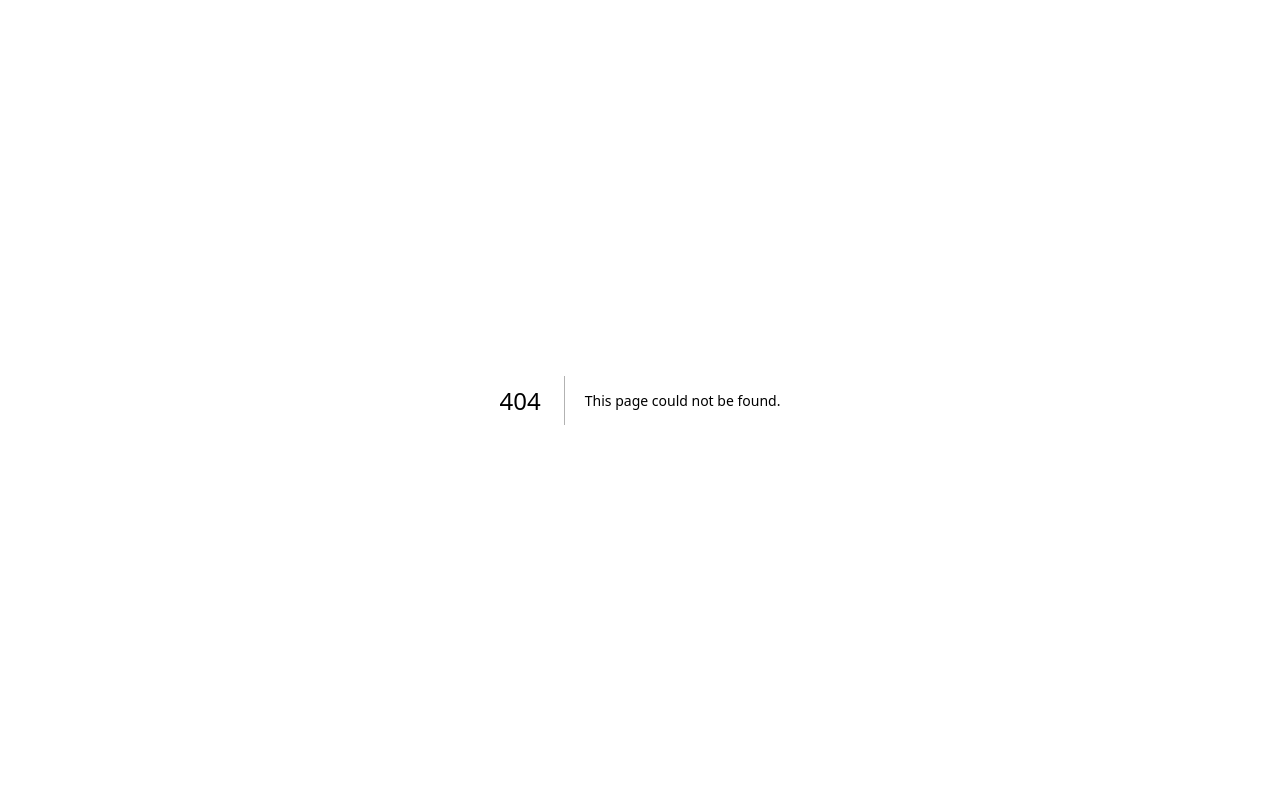
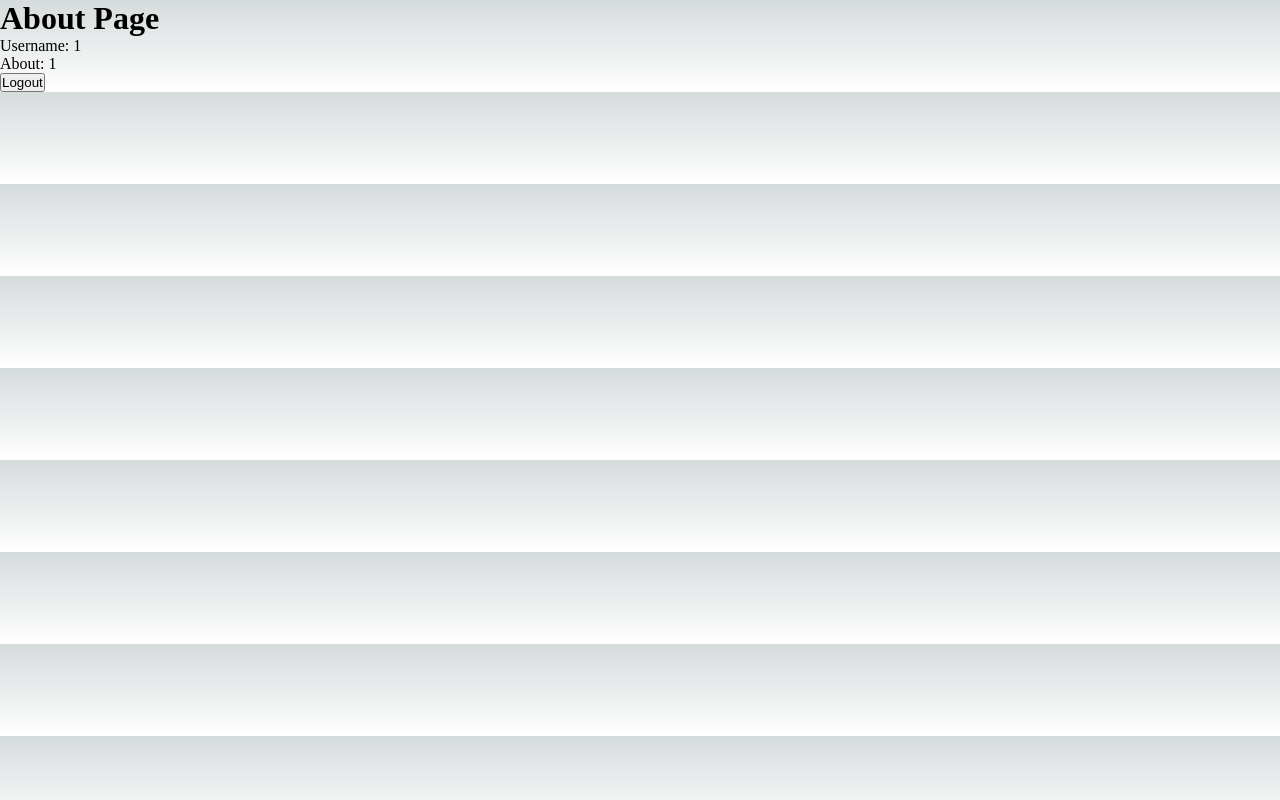
Before and after one commit to abhishektiwari47/todo-app, a Next.js app: page /1/1 in a window 1280 px wide. Before the commit this address had no page. Built offline with nearby package versions, Linux system fonts and the light colour scheme.

Commit message:
added about page for route in route

```diff
--- /dev/null
+++ b/src/pages/[username]/[about].tsx
@@ -0,0 +1,26 @@
+// pages/[username]/[about].tsx
+import { useRouter } from 'next/router';
+import React from 'react';
+import Cookies from 'js-cookie';
+
+const AboutPage: React.FC = () => {
+  const router = useRouter();
+  const { username, about } = router.query;
+
+  return (
+    <div>
+      <h1>About Page</h1>
+      <p>Username: {username}</p>
+      <p>About: {about}</p>
+      <button onClick={
+         ()=>{
+
+       Cookies.remove('jwtToken');
+        router.replace('/');
+      }
+      }>Logout</button>
+    </div>
+  );
+};
+
+export default AboutPage;
```
